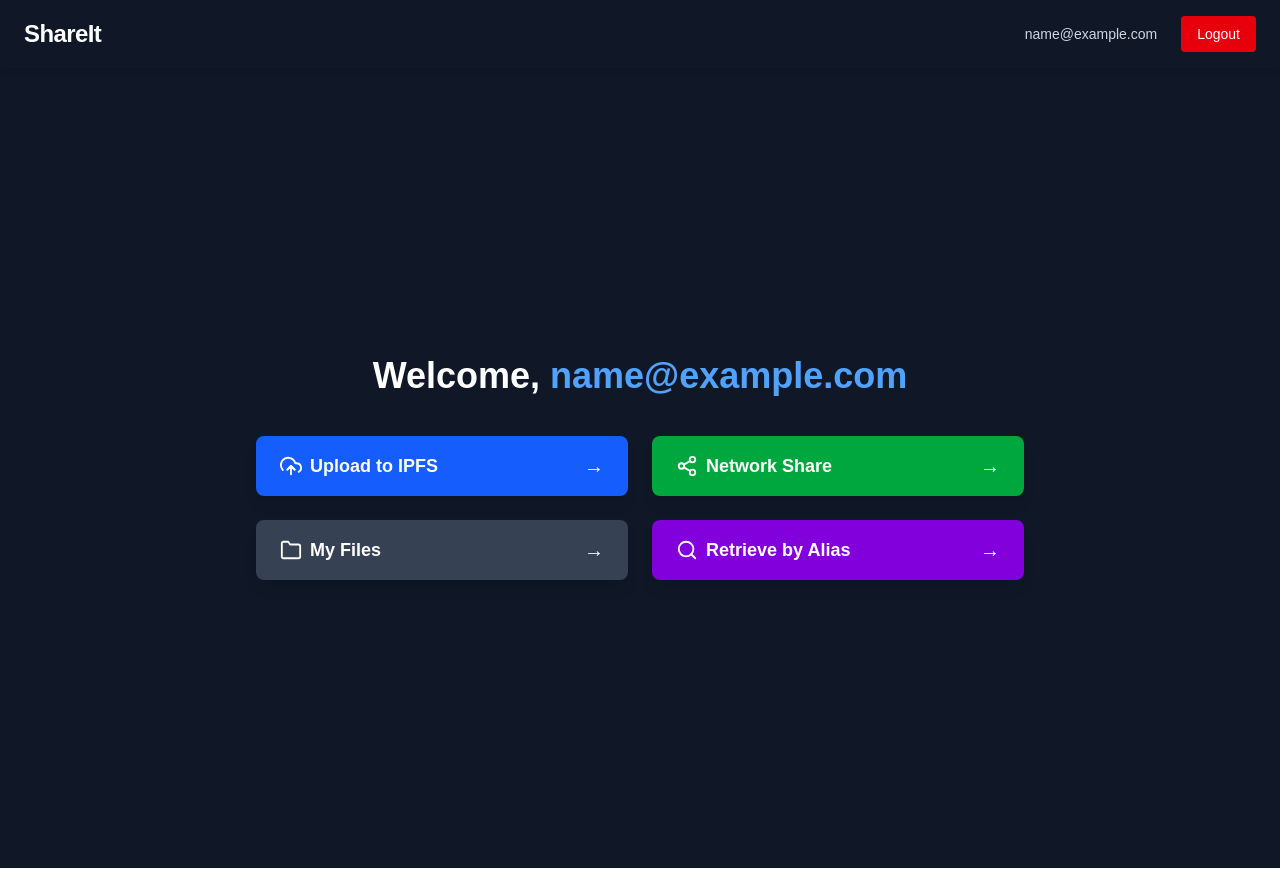
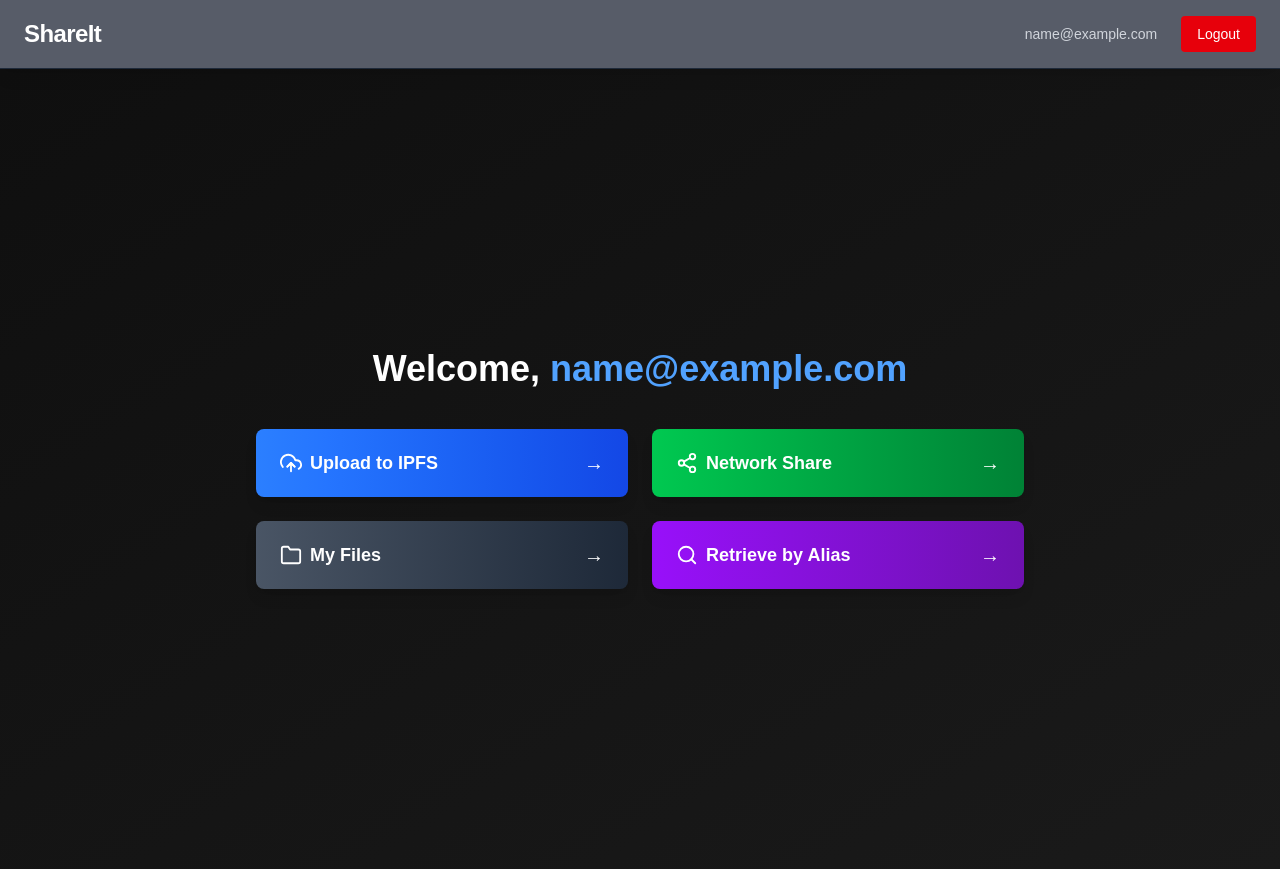
Before and after one commit to Rishi1314/ShareIt, a Next.js app in the folder client/: page /dashboard in a window 1280 px wide. Built offline with nearby package versions, Linux system fonts and the light colour scheme; sample sign-in values are in the browser's storage.

Commit message:
Updated Navbar and Dashboard UI

```diff
--- a/client/components/Navbar.tsx
+++ b/client/components/Navbar.tsx
@@ -3,6 +3,7 @@
 import Link from 'next/link';
 import { useAuth } from '@/context/AuthContext';
 import { useState } from 'react';
+import { motion, AnimatePresence } from 'framer-motion';
 
 export default function Navbar() {
   const { user, logout, loading } = useAuth();
@@ -10,7 +11,7 @@ export default function Navbar() {
 
   if (loading) {
     return (
-      <nav className="bg-gray-900 px-6 py-4 shadow-md animate-pulse">
+      <nav className="backdrop-blur-lg bg-gray-900/70 px-6 py-4 shadow-md animate-pulse">
         <div className="flex justify-between items-center">
           <div className="h-6 w-24 bg-gray-700 rounded"></div>
           <div className="h-6 w-6 bg-gray-700 rounded-full sm:hidden"></div>
@@ -24,10 +25,18 @@ export default function Navbar() {
   }
 
   return (
-    <nav className="bg-gray-900 text-white px-6 py-4 shadow-md sticky top-0 z-50">
+    <motion.nav
+      className="backdrop-blur-lg bg-gray-900/70 text-white px-6 py-4 shadow-lg sticky top-0 z-50 border-b border-gray-800"
+      initial={{ y: -50, opacity: 0 }}
+      animate={{ y: 0, opacity: 1 }}
+      transition={{ duration: 0.4, ease: 'easeOut' }}
+    >
       <div className="flex justify-between items-center">
         {/* Logo */}
-        <Link href="/" className="text-2xl font-extrabold tracking-tight hover:text-blue-400 transition">
+        <Link
+          href="/"
+          className="text-2xl font-extrabold tracking-tight hover:text-blue-400 transition duration-300"
+        >
           ShareIt
         </Link>
 
@@ -44,36 +53,53 @@ export default function Navbar() {
         <div className="hidden sm:flex items-center space-x-6">
           {user ? (
             <>
-              <span className="text-sm text-gray-300">{user.email}</span>
-              <button
+              {/* Email with underline hover */}
+              <span className="relative group text-sm text-gray-300 cursor-pointer">
+                {user.email}
+                <span className="absolute left-0 bottom-[-2px] h-[2px] w-0 bg-blue-400 transition-all duration-300 group-hover:w-full"></span>
+              </span>
+
+              {/* Logout button */}
+              <motion.button
+                whileHover={{ scale: 1.05 }}
+                whileTap={{ scale: 0.95 }}
                 onClick={logout}
-                className="bg-red-600 hover:bg-red-700 px-4 py-2 rounded text-sm font-medium transition"
+                className="relative px-4 py-2 rounded text-sm font-medium transition bg-red-600 hover:bg-red-700"
               >
                 Logout
-              </button>
+              </motion.button>
             </>
           ) : (
+            <motion.div whileHover={{ scale: 1.05 }} whileTap={{ scale: 0.95 }}>
               <Link
                 href="/"
-              className="bg-blue-600 hover:bg-blue-700 px-4 py-2 rounded text-sm font-medium transition"
+                className="relative px-4 py-2 rounded text-sm font-medium transition bg-blue-600 hover:bg-blue-700 group"
               >
                 Login
+                <span className="absolute left-0 bottom-0 h-[2px] w-0 bg-white transition-all duration-300 group-hover:w-full"></span>
               </Link>
+            </motion.div>
           )}
         </div>
       </div>
 
       {/* Mobile Menu */}
-      <div
-        className={`sm:hidden overflow-hidden transition-all duration-300 ease-in-out ${
-          isOpen ? 'max-h-40 mt-4' : 'max-h-0'
-        }`}
+      <AnimatePresence>
+        {isOpen && (
+          <motion.div
+            className="sm:hidden overflow-hidden"
+            initial={{ height: 0, opacity: 0 }}
+            animate={{ height: 'auto', opacity: 1 }}
+            exit={{ height: 0, opacity: 0 }}
+            transition={{ duration: 0.3, ease: 'easeInOut' }}
           >
-        <div className="flex flex-col gap-2 pt-2 border-t border-gray-700">
+            <div className="flex flex-col gap-2 pt-2 border-t border-gray-700 mt-4">
               {user ? (
                 <>
                   <span className="text-sm text-gray-300 px-1">{user.email}</span>
-              <button
+                  <motion.button
+                    whileHover={{ scale: 1.05 }}
+                    whileTap={{ scale: 0.95 }}
                     onClick={() => {
                       logout();
                       setIsOpen(false);
@@ -81,9 +107,10 @@ export default function Navbar() {
                     className="bg-red-600 px-4 py-2 rounded hover:bg-red-700 text-sm font-medium text-left transition"
                   >
                     Logout
-              </button>
+                  </motion.button>
                 </>
               ) : (
+                <motion.div whileHover={{ scale: 1.05 }} whileTap={{ scale: 0.95 }}>
                   <Link
                     href="/"
                     onClick={() => setIsOpen(false)}
@@ -91,9 +118,12 @@ export default function Navbar() {
                   >
                     Login
                   </Link>
+                </motion.div>
               )}
             </div>
-      </div>
-    </nav>
+          </motion.div>
+        )}
+      </AnimatePresence>
+    </motion.nav>
   );
 }
--- a/client/pages/dashboard.tsx
+++ b/client/pages/dashboard.tsx
@@ -1,56 +1,7 @@
-// import { useAuth } from '@/context/AuthContext';
-// import { useRouter } from 'next/router';
-// import { withAuth } from '@/hoc/withAuth';
-
-// function Dashboard() {
-//   const { user } = useAuth();
-//   const router = useRouter();
-
-//   const goToIPFS = () => router.push('/upload/ipfs');
-//   const goToNetworkShare = () => router.push('/upload/network');
-//   const goToUserFiles = () => router.push('/view/files');
-//   const goToRetrieve = () => router.push('/retrieve/retrieveFile');
-
-//   if (!user) return <p className="text-center mt-10">Checking login status...</p>;
-
-//   return (
-//     <div className="min-h-[80vh] flex flex-col items-center justify-center gap-6 p-6">
-//       <h1 className="text-2xl font-bold text-center">Welcome, {user.email}</h1>
-
-//       <div className="flex flex-col sm:flex-row gap-4 mt-4">
-//         <button
-//           onClick={goToIPFS}
-//           className="bg-blue-600 text-white px-6 py-3 rounded hover:bg-blue-700 transition"
-//         >
-//           Upload File to IPFS
-//         </button>
-//         <button
-//           onClick={goToNetworkShare}
-//           className="bg-green-600 text-white px-6 py-3 rounded hover:bg-green-700 transition"
-//         >
-//           Share File Over Network
-//         </button>
-//         <button
-//           onClick={goToUserFiles}
-//           className="bg-gray-700 text-white px-6 py-3 rounded hover:bg-gray-800 transition"
-//         >
-//           View My Files
-//         </button>
-//         <button
-//           onClick={goToRetrieve}
-//           className="bg-purple-700 text-white px-6 py-3 rounded hover:bg-purple-800 transition"
-//         >
-//           Retrieve File by Alias
-//         </button>
-//       </div>
-//     </div>
-//   );
-// }
-
-// export default withAuth(Dashboard);
 import { useAuth } from '@/context/AuthContext';
 import { useRouter } from 'next/router';
 import { withAuth } from '@/hoc/withAuth';
+import { motion } from 'framer-motion';
 import {
   FiUploadCloud,
   FiShare2,
@@ -67,45 +18,56 @@ function Dashboard() {
   const goToUserFiles = () => router.push('/view/files');
   const goToRetrieve = () => router.push('/retrieve/retrieveFile');
 
-  if (!user)
+  if (!user) {
     return (
-      <div className="min-h-screen flex items-center justify-center text-white text-lg">
+      <div className="min-h-screen flex items-center justify-center text-white text-lg bg-gray-950">
         Checking login status...
       </div>
     );
+  }
 
   return (
-    <div className="min-h-screen flex flex-col items-center justify-center px-4 py-8 bg-gray-900 text-white">
-      <h1 className="text-3xl sm:text-4xl font-bold text-center mb-6">
+    <div className="min-h-screen flex flex-col justify-center items-center px-4 py-10 bg-gradient-to-br from-[#0f0f0f] to-[#1a1a1a] text-white">
+      <motion.h1
+        className="text-3xl sm:text-4xl font-bold text-center mb-10"
+        initial={{ opacity: 0, y: -20 }}
+        animate={{ opacity: 1, y: 0 }}
+        transition={{ duration: 0.4 }}
+      >
         Welcome, <span className="text-blue-400">{user.email}</span>
-      </h1>
+      </motion.h1>
 
-      <div className="grid grid-cols-1 sm:grid-cols-2 lg:grid-cols-2 gap-6 w-full max-w-3xl mt-4">
+      <motion.div
+        className="grid grid-cols-1 sm:grid-cols-2 gap-6 w-full max-w-3xl"
+        initial={{ opacity: 0 }}
+        animate={{ opacity: 1 }}
+        transition={{ delay: 0.2, duration: 0.5 }}
+      >
         <DashboardCard
           icon={<FiUploadCloud size={22} />}
           title="Upload to IPFS"
-          color="bg-blue-600 hover:bg-blue-700"
+          color="from-blue-500 to-blue-700"
           onClick={goToIPFS}
         />
         <DashboardCard
           icon={<FiShare2 size={22} />}
           title="Network Share"
-          color="bg-green-600 hover:bg-green-700"
+          color="from-green-500 to-green-700"
           onClick={goToNetworkShare}
         />
         <DashboardCard
           icon={<FiFolder size={22} />}
           title="My Files"
-          color="bg-gray-700 hover:bg-gray-800"
+          color="from-gray-600 to-gray-800"
           onClick={goToUserFiles}
         />
         <DashboardCard
           icon={<FiSearch size={22} />}
           title="Retrieve by Alias"
-          color="bg-purple-700 hover:bg-purple-800"
+          color="from-purple-600 to-purple-800"
           onClick={goToRetrieve}
         />
-      </div>
+      </motion.div>
     </div>
   );
 }
@@ -122,13 +84,24 @@ function DashboardCard({
   onClick: () => void;
 }) {
   return (
-    <button
+    <motion.button
       onClick={onClick}
-      className={`flex cursor-pointer items-center justify-between px-6 py-4 rounded-lg transition duration-300 ${color} shadow-lg hover:scale-[1.02]`}
+      whileHover={{ scale: 1.05, boxShadow: '0px 8px 20px rgba(0,0,0,0.4)' }}
+      whileTap={{ scale: 0.97 }}
+      className={`flex cursor-pointer items-center justify-between px-6 py-5 rounded-lg transition-all duration-300 bg-gradient-to-r ${color} shadow-lg`}
     >
-      <span className="flex items-center gap-2 font-semibold text-lg">{icon} {title}</span>
-      <span className="text-xl font-bold">&rarr;</span>
-    </button>
+      <span className="flex items-center gap-2 font-semibold text-lg">
+        {icon} {title}
+      </span>
+      <motion.span
+        initial={{ x: 0 }}
+        whileHover={{ x: 5 }}
+        transition={{ duration: 0.2 }}
+        className="text-xl font-bold"
+      >
+        →
+      </motion.span>
+    </motion.button>
   );
 }
 
```
Also changed, not shown: 1 other file (tests, documents, lock files or other folders). Lines whose indentation alone changed are shown as unchanged.
